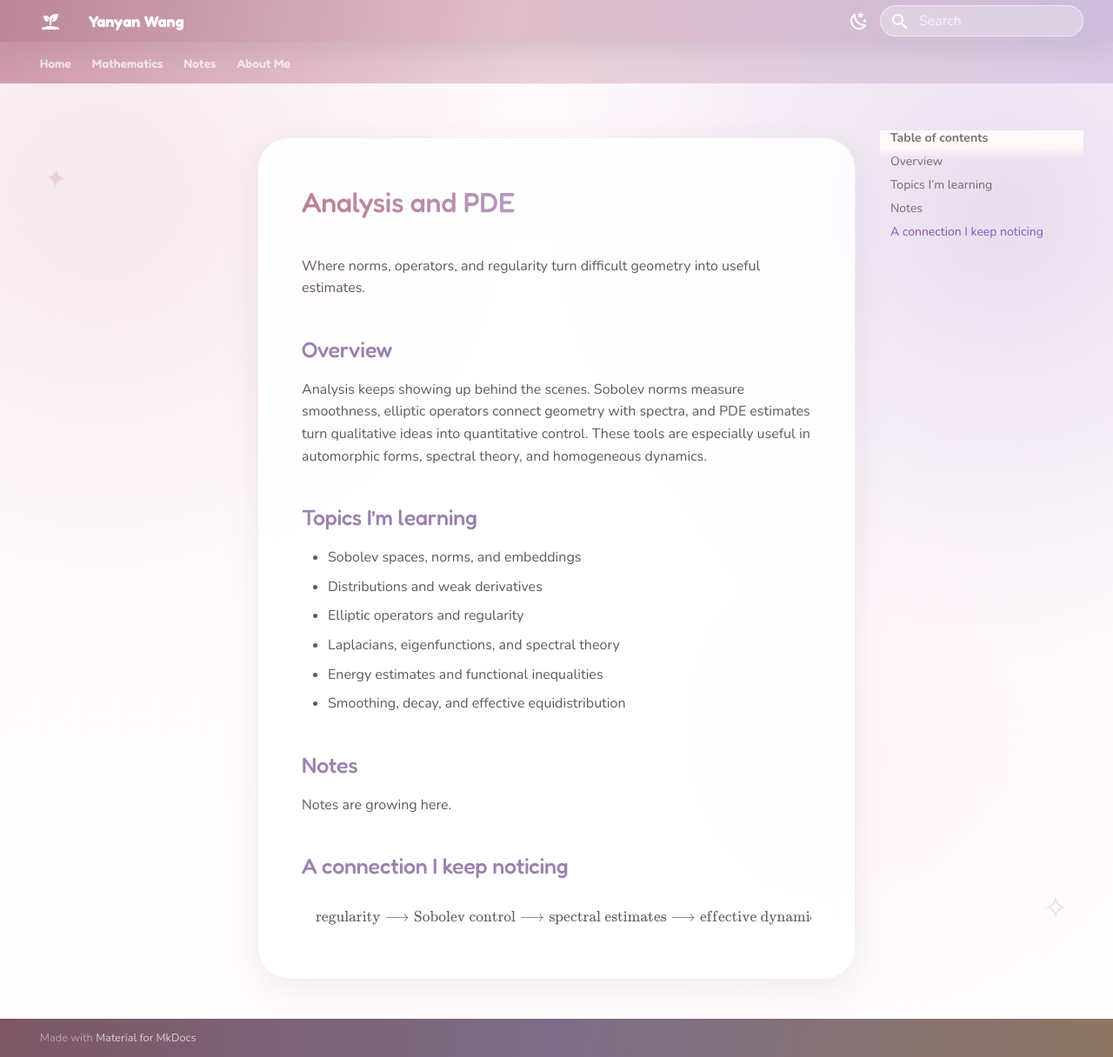
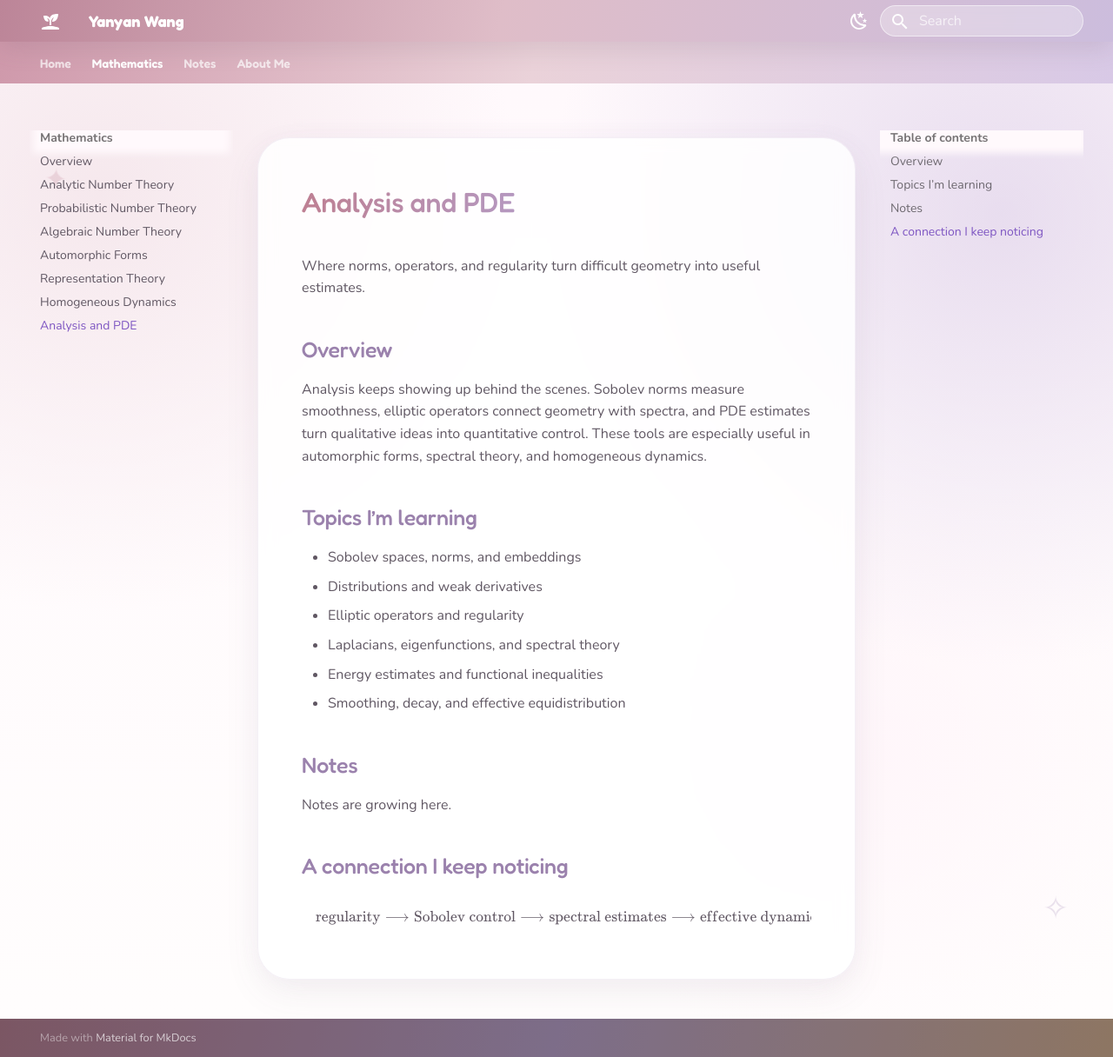
Before and after one commit to yanyanwang-math/yanyanwang-math.github.io, an MkDocs documentation site: the page built from docs/analysis-and-pde/index.md, in a window 1280 px wide and 1216 px high. Shown: the whole window at 87% size. Built offline with MkDocs 1.6.1 and Material for MkDocs 9.7.7, drawn with Linux system fonts in a browser that asks for light colours.

Commit message:
Add files via upload

```diff
--- a/mkdocs.yml
+++ b/mkdocs.yml
@@ -66,6 +66,7 @@ nav:
       - Automorphic Forms: automorphic-forms/index.md
       - Representation Theory: representation-theory/index.md
       - Homogeneous Dynamics: homogeneous-dynamics/index.md
+      - Analysis and PDE: analysis-and-pde/index.md
   - Notes:
       - Overview: papers/index.md
       - Paper Notes: papers/paper-notes/index.md
```
